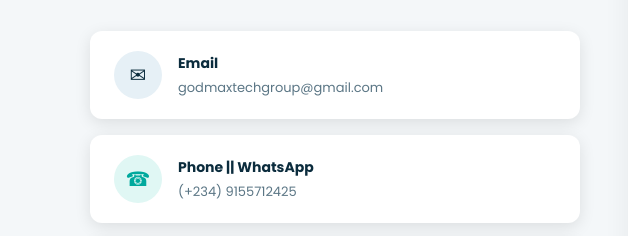
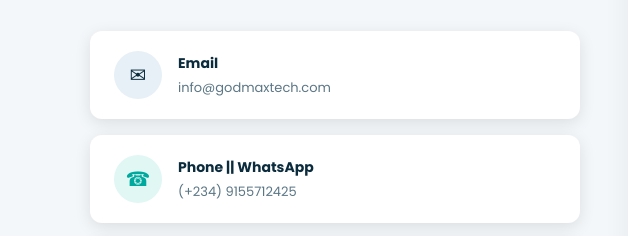
Before and after one commit to chinazaebenezer855-create/Godmax-tech-update, a plain HTML site: page index.html in a window 1280 px wide. Shown: the part 4896-5132 px from the top of the page, 0-640 px from the left. Drawn offline with Linux system fonts and the light colour scheme.

Commit message:
Update index.html
chaged email

```diff
--- a/index.html
+++ b/index.html
@@ -479,7 +479,7 @@
                     <div class="collab-icon email-icon">✉</div>
                     <div>
                         <h4>Email</h4>
-                        <p>godmaxtechgroup@gmail.com</p>
+                        <p>info@godmaxtech.com</p>
                     </div>
                 </div>
 
```
